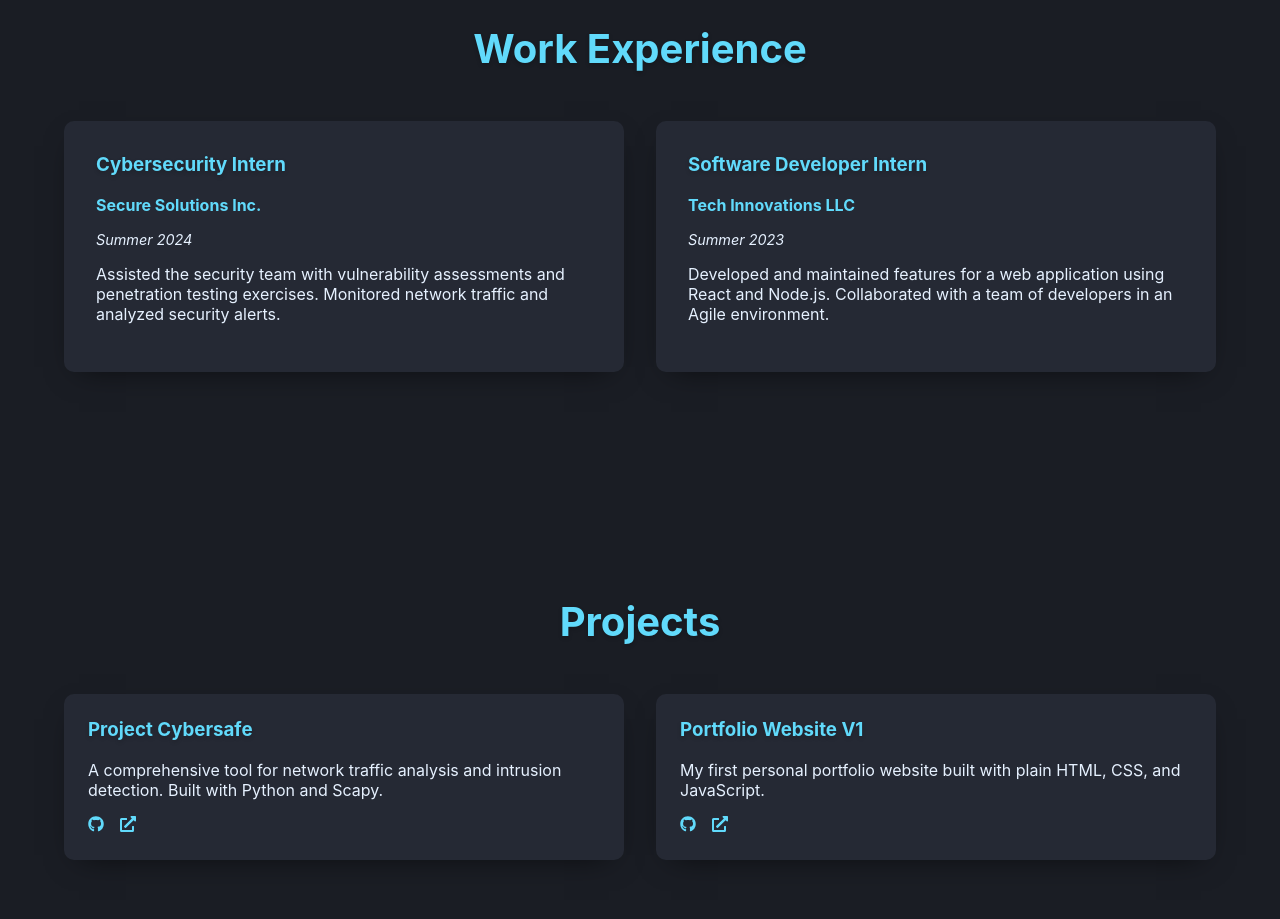
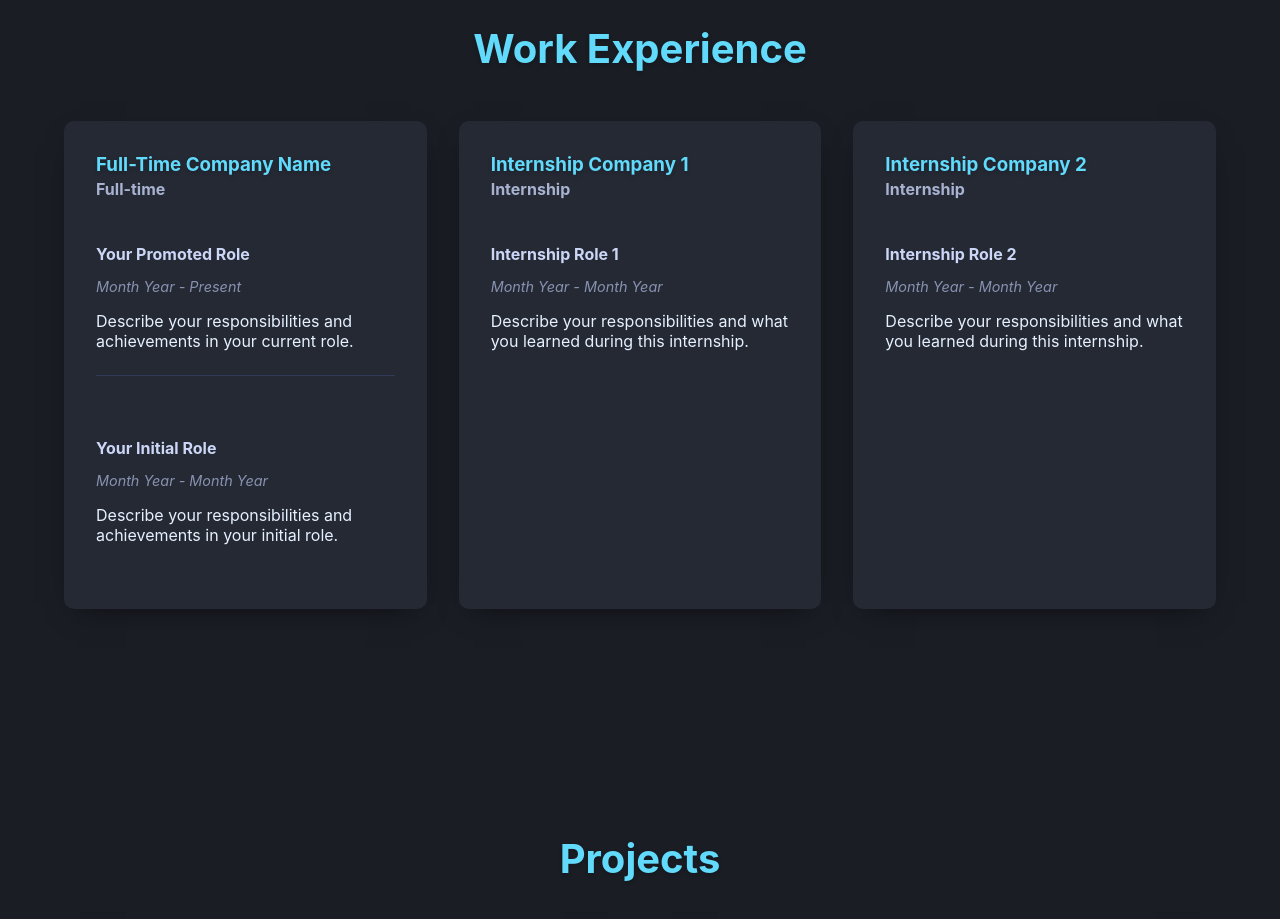
Before and after one commit to Savitar608/Savitar608.github.io, a React (Vite) app: page / in a window 1280 px wide. Shown: the part 1740-2659 px from the top of the page. Built offline with nearby package versions, Linux system fonts and the light colour scheme.

Commit message:
feat: Update Experience component to structure job roles and enhance styling

```diff
--- a/src/components/Experience.css
+++ b/src/components/Experience.css
@@ -10,6 +10,8 @@
     border-radius: 10px;
     box-shadow: 0 10px 30px -15px rgba(0,0,0,0.7);
     transition: transform 0.3s ease, box-shadow 0.3s ease;
+    display: flex;
+    flex-direction: column;
   }
 
   .experience-card:hover {
@@ -19,15 +21,35 @@
 
   .experience-card h3 {
     margin-top: 0;
-  }
-
-  .experience-card .company {
-    font-weight: bold;
     color: var(--primary-color);
   }
 
-  .experience-card .date {
+  .experience-card .job-type {
+    font-weight: bold;
+    color: #a8b2d1;
+    margin-top: -1rem;
+    margin-bottom: 1.5rem;
+  }
+
+  .role {
+    margin-bottom: 1rem;
+  }
+
+  .role h4 {
+    margin-bottom: 0.25rem;
+    color: #ccd6f6;
+  }
+
+  .role .date {
     font-style: italic;
     font-size: 0.9rem;
     margin-bottom: 1rem;
+    color: #8892b0;
   }
+
+  .role-divider {
+    border: 0;
+    height: 1px;
+    background-color: #303c55;
+    margin: 1.5rem 0;
+  }
--- a/src/components/Experience.jsx
+++ b/src/components/Experience.jsx
@@ -3,16 +3,42 @@ import './Experience.css';
 
 const experiences = [
   {
-    role: 'Cybersecurity Intern',
-    company: 'Secure Solutions Inc.',
-    date: 'Summer 2024',
-    description: 'Assisted the security team with vulnerability assessments and penetration testing exercises. Monitored network traffic and analyzed security alerts.'
+    company: 'Full-Time Company Name',
+    type: 'Full-time',
+    roles: [
+      {
+        role: 'Your Promoted Role',
+        date: 'Month Year - Present',
+        description: 'Describe your responsibilities and achievements in your current role.'
+      },
+      {
+        role: 'Your Initial Role',
+        date: 'Month Year - Month Year',
+        description: 'Describe your responsibilities and achievements in your initial role.'
+      }
+    ]
   },
   {
-    role: 'Software Developer Intern',
-    company: 'Tech Innovations LLC',
-    date: 'Summer 2023',
-    description: 'Developed and maintained features for a web application using React and Node.js. Collaborated with a team of developers in an Agile environment.'
+    company: 'Internship Company 1',
+    type: 'Internship',
+    roles: [
+      {
+        role: 'Internship Role 1',
+        date: 'Month Year - Month Year',
+        description: 'Describe your responsibilities and what you learned during this internship.'
+      }
+    ]
+  },
+  {
+    company: 'Internship Company 2',
+    type: 'Internship',
+    roles: [
+      {
+        role: 'Internship Role 2',
+        date: 'Month Year - Month Year',
+        description: 'Describe your responsibilities and what you learned during this internship.'
+      }
+    ]
   }
 ];
 
@@ -21,12 +47,18 @@ const Experience = () => {
     <section id="experience">
       <h2>Work Experience</h2>
       <div className="experience-grid">
-        {experiences.map((exp, index) => (
+        {experiences.map((job, index) => (
           <div className="experience-card" key={index}>
-            <h3>{exp.role}</h3>
-            <p className="company">{exp.company}</p>
-            <p className="date">{exp.date}</p>
-            <p>{exp.description}</p>
+            <h3>{job.company}</h3>
+            <p className="job-type">{job.type}</p>
+            {job.roles.map((role, roleIndex) => (
+              <div className="role" key={roleIndex}>
+                <h4>{role.role}</h4>
+                <p className="date">{role.date}</p>
+                <p>{role.description}</p>
+                {roleIndex < job.roles.length - 1 && <hr className="role-divider" />}
+              </div>
+            ))}
           </div>
         ))}
       </div>
```
